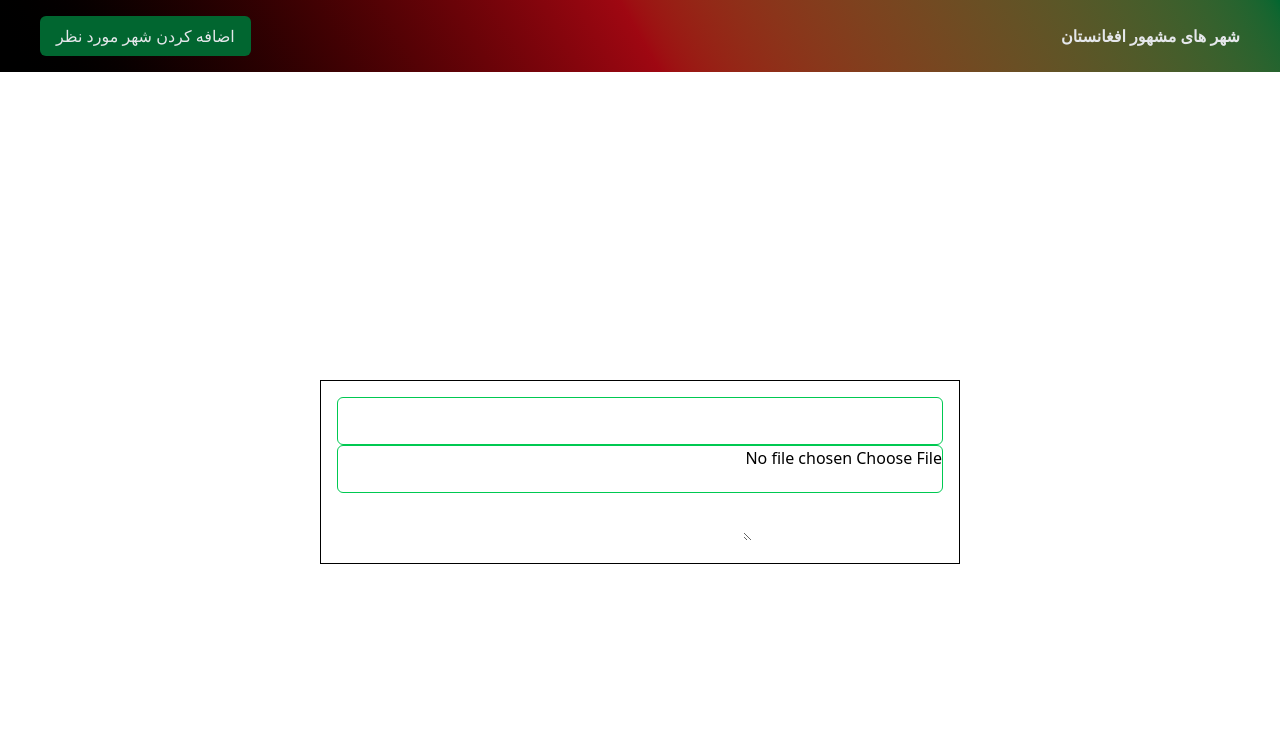
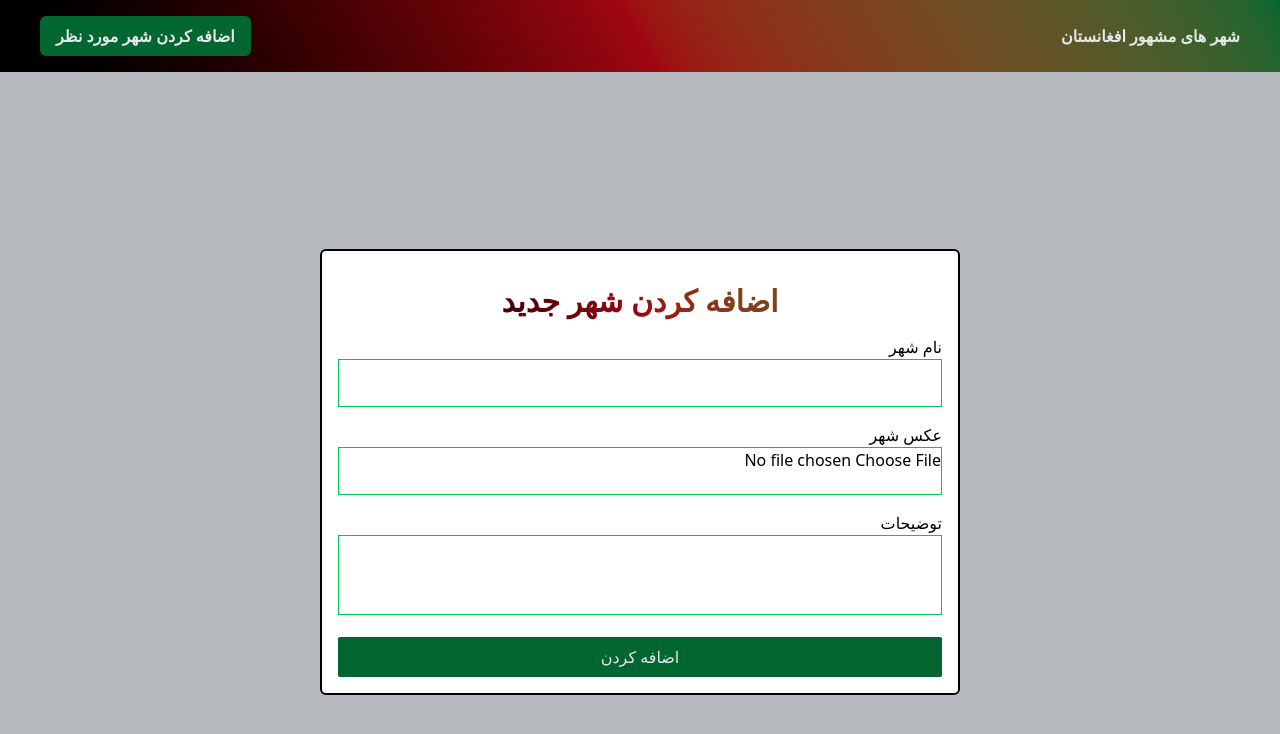
Before and after one commit to Mahtab-217/popularCityProject, a plain HTML site: page index.html in a window 1280 px wide. Drawn offline with nearby package versions, Linux system fonts and the light colour scheme.

Commit message:
fresh codes

```diff
--- a/index.html
+++ b/index.html
@@ -11,16 +11,27 @@
     <div>
     <nav class="py-4 w-full px-10 bg-linear-60 from-black flex items-center justify-between to-green-800 via-red-800">
         <h1 class="text-gray-200 font-3xl font-bold ">شهر های مشهور افغانستان</h1>
-       <a href="#"   class="text-gray-200 bg-green-800 rounded-md py-2 px-4" >اضافه کردن شهر مورد نظر</a>
+       <a href="#"   class="text-gray-200 bg-green-800 rounded-md py-2 px-4 font-bold" >اضافه کردن شهر مورد نظر</a>
     </nav>
 
-        <div class="w-full h-screen flex justify-center items-center">
-        <div class="w-1/2 p-4 border h-fit ">
-        <form action="" class="gap-4 flex mx-auto flex-col"></form>
-        <input class="border rounded-md border-green-500 h-12 w-full" type="text"/>
-        <input class="border rounded-md border-green-500 h-12 w-full" type="file"/>
-        <textarea name="" id=""></textarea>
-
+        <div id="form" class="w-full h-screen flex justify-center bg-gray-900/30 items-center ">
+        <div class="w-1/2 p-4 border border-2 h-fit bg-white rounded-md">
+            <h1 class="text-3xl font-bold bg-linear-60 from-black py-4 to-green-800 via-red-800 text-center text-transparent bg-clip-text">اضافه کردن شهر جدید</h1>
+        <form action="" class="gap-4 flex mx-auto flex-col ">
+        <div>
+            <label for="name">نام شهر</label>
+        <input id="name" class="border border-green-500 focus:outline-0 h-12 w-full" type="text"/>
+        </div>
+        <div>
+            <label for="image">عکس شهر</label>
+        <input id="image" class="border border-green-500 focus:outline-0 h-12 w-full"  accept="image/*" type="file"/>
+        </div>
+        <div>
+            <label for="description">توضیحات</label>
+        <textarea name="description" class="w-full h-20 border border-green-500 resize-none focus:outline-0" id=""></textarea>
+        </div>
+        <button  class="bg-green-800 py-2 px-1.5 rounded-xs text-gray-200">اضافه کردن</button>
+        </form>
         </div>
     </div>
     </div>
```
